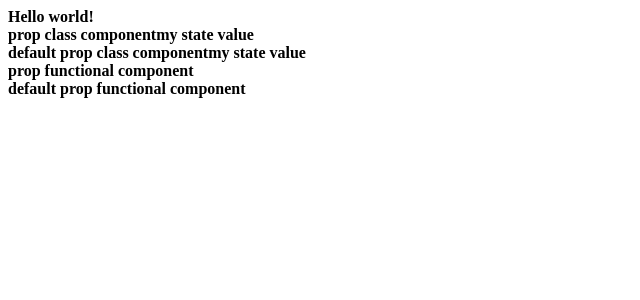
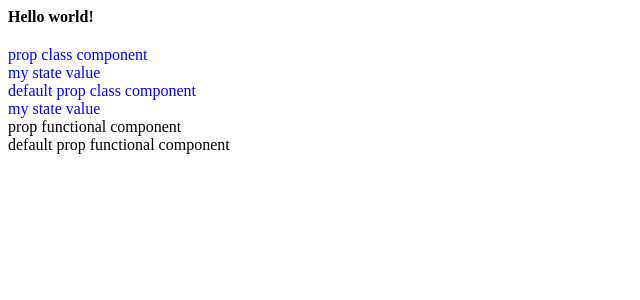
Before and after one commit to BastienBesnard/react-boilerplate, a React app: page / in a window 1280 px wide. Shown: the top 300 px of the page, without its empty margins (0-640 px from the left). Built offline with nearby package versions, Linux system fonts and the light colour scheme.

Commit message:
Add common folder and improve components content.

```diff
--- a/src/config/index.js
+++ b/src/config/index.js
@@ -0,0 +1 @@
+// TODO
--- a/src/utils/index.js
+++ b/src/utils/index.js
@@ -0,0 +1 @@
+// TODO
--- a/src/views/app/App.jsx
+++ b/src/views/app/App.jsx
@@ -8,7 +8,7 @@ import FunctionalComponent from './FunctionalComponent';
 function App() {
     return (
         <div my-app='app'>
-            {'Hello world!'}
+            <div className='title'>{'Hello world!'}</div>
             <ClassComponent myProp='prop class component' />
             <ClassComponent />
             <FunctionalComponent myProp='prop functional component' />
--- a/src/views/app/App.scss
+++ b/src/views/app/App.scss
@@ -1,3 +1,6 @@
 [my-app='app'] {
-    font-weight: bold;
+    .title {
+        margin-bottom: 20px;
+        font-weight: bold;
+    }
 }
--- a/src/views/app/ClassComponent.jsx
+++ b/src/views/app/ClassComponent.jsx
@@ -1,5 +1,7 @@
 import React from 'react';
 import PropTypes from 'prop-types';
+
+import './ClassComponent.scss';
 
 const propTypes = {
     myProp: PropTypes.string
@@ -21,8 +23,8 @@ class ClassComponent extends React.Component {
         const { myStateValue } = this.state;
         return (
             <div my-app='class-component'>
-                {myProp}
-                {myStateValue}
+                <div>{myProp}</div>
+                <div>{myStateValue}</div>
             </div>
         );
     }
--- /dev/null
+++ b/src/views/app/ClassComponent.scss
@@ -0,0 +1,3 @@
+[my-app='class-component'] {
+    color: blue;
+}
--- /dev/null
+++ b/src/views/common/index.js
@@ -0,0 +1 @@
+// TODO
```
